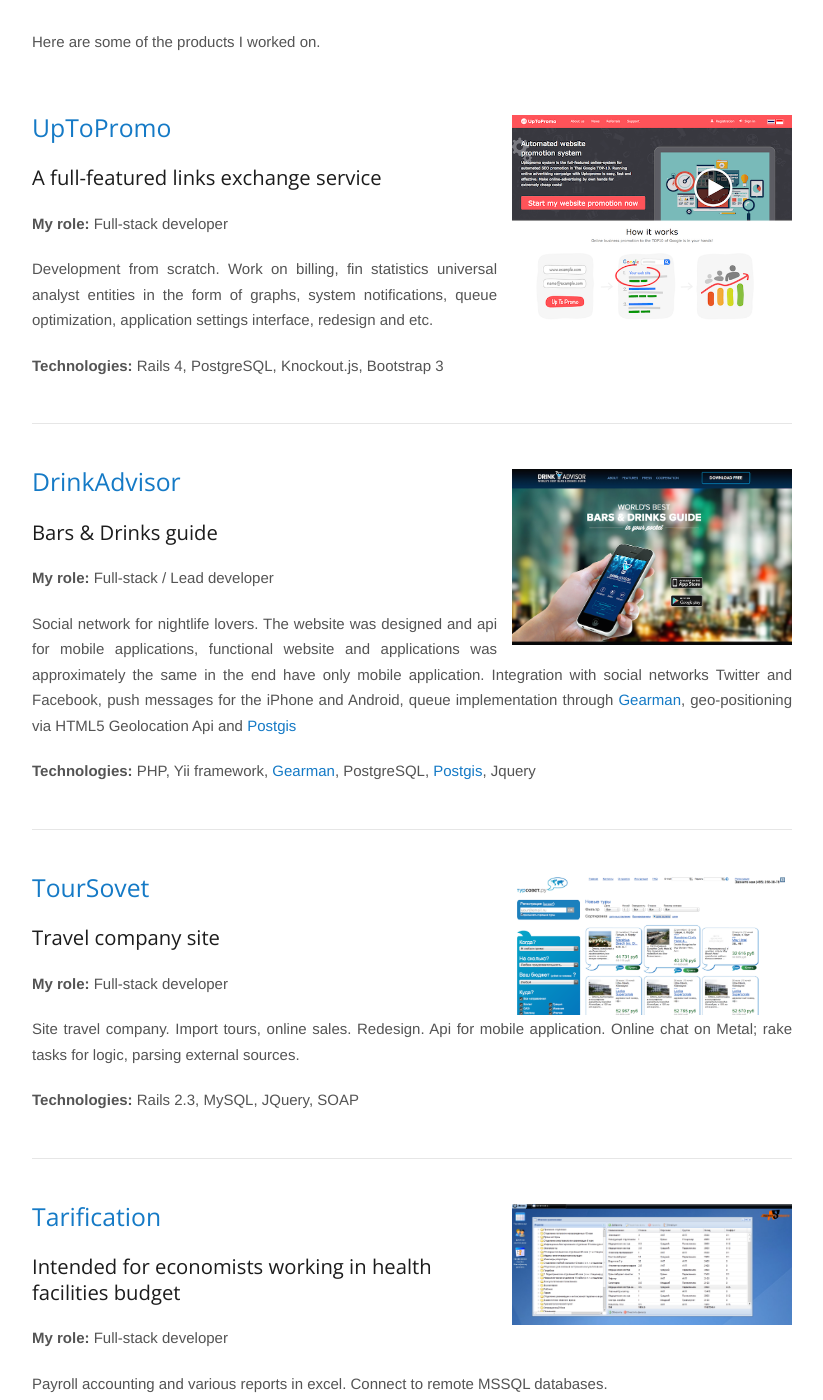
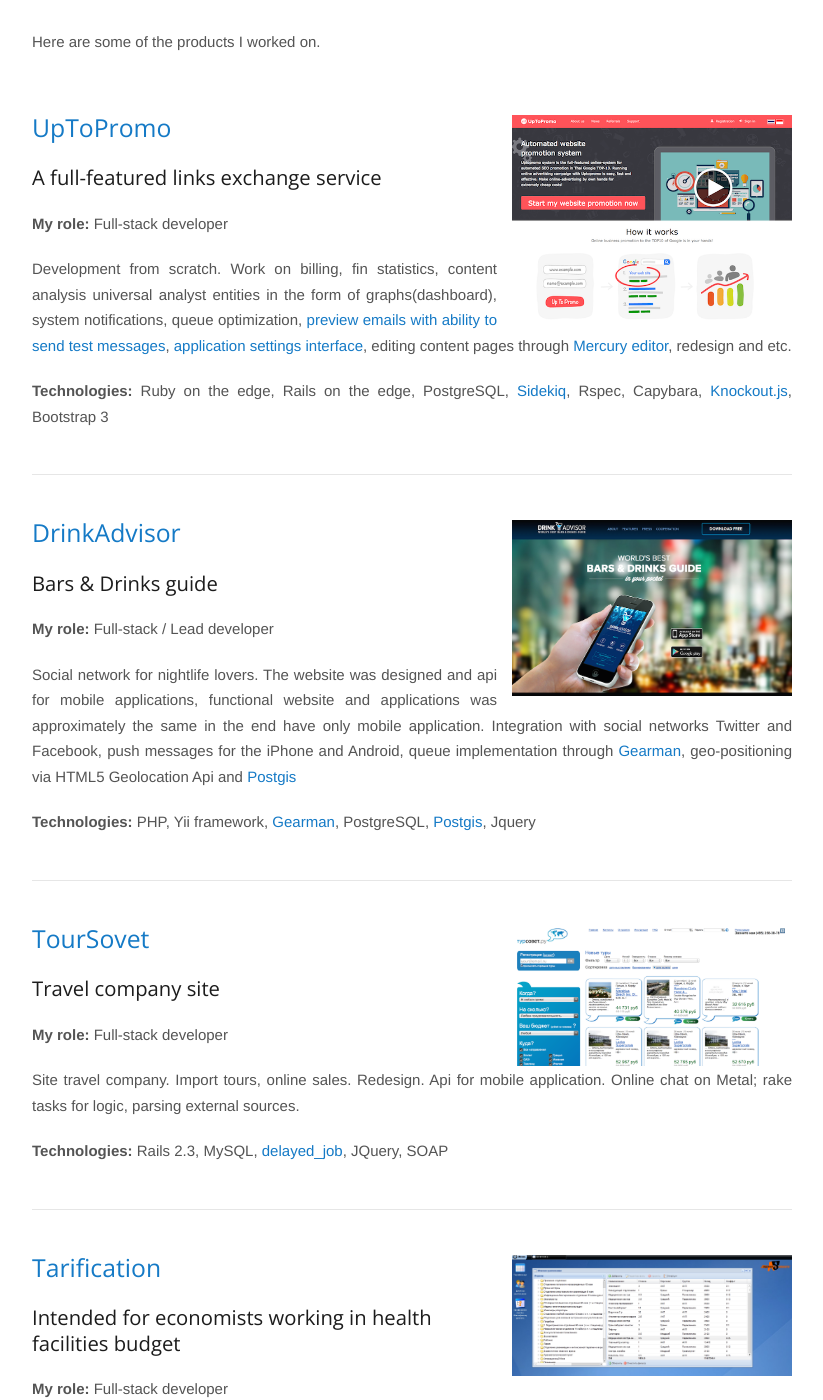
Before and after one commit to accessd/accessd.github.io, a Jekyll site: the page built from portfolio/index.html, in a window 1280 px wide and 1400 px high, scrolled down 283 px. Shown: the whole window, without its empty margins (228-1051 px from the left). Built offline with Jekyll 4.4.1, drawn with Linux system fonts in a browser that asks for light colours; some web fonts are replaced.

Commit message:
update products

```diff
--- a/_data/products.yml
+++ b/_data/products.yml
@@ -4,12 +4,17 @@
   oneliner: A full-featured links exchange service
   role: Full-stack developer
   description: >
-    Development from scratch. Work on billing, fin statistics universal analyst entities in the form of graphs,
-    system notifications, queue optimization, application settings interface, redesign and etc.
+    Development from scratch. Work on billing, fin statistics, content analysis universal analyst entities in the form of graphs(dashboard),
+    system notifications, queue optimization, <a href="https://github.com/glebm/rails_email_preview/pull/14" target="_blank">preview emails with ability to send test messages</a>,
+    <a href="https://github.com/accessd/rails-settings-ui" target="_blank">application settings interface</a>,
+    editing content pages through <a href="http://jejacks0n.github.io/mercury/" target="_blank">Mercury editor</a>, redesign and etc.
   technologies:
-    - Rails 4
+    - Ruby on the edge
+    - Rails on the edge
     - PostgreSQL
-    - Knockout.js
+    - <a href="https://github.com/mperham/sidekiq" target="_blank">Sidekiq</a>
+    - Rspec, Capybara
+    - <a href="http://knockoutjs.com/" target="_blank">Knockout.js</a>
     - Bootstrap 3
 
 - name: DrinkAdvisor
@@ -43,6 +48,7 @@
   technologies:
     - Rails 2.3
     - MySQL
+    - <a href="https://github.com/collectiveidea/delayed_job" target="_blank">delayed_job</a>
     - JQuery
     - SOAP
 
```
